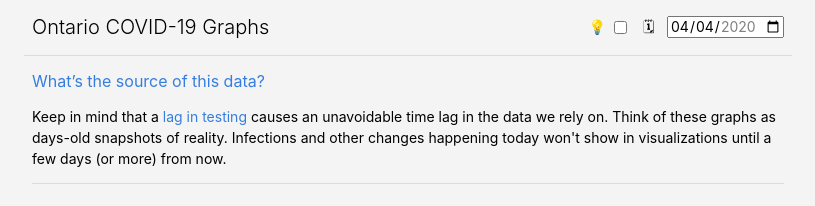
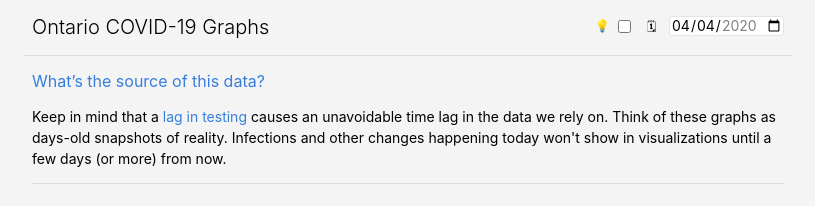
Before and after one commit to Manifaust/ontario-covid-graph, a Jekyll site: the page built from index.md, in a window 1280 px wide. Shown: the top 206 px of the page, without its empty margins (232-1047 px from the left). Built offline with Jekyll 4.4.1, drawn with Linux system fonts in a browser that asks for light colours.

Commit message:
updated style

```diff
--- a/_includes/header.html
+++ b/_includes/header.html
@@ -3,10 +3,10 @@
 
   <form>
     <div class="flex items-center">
-      <label for="darkMode" class="mr2 f6">💡</label>
+      <label for="darkMode" class="mr2 f7">💡</label>
       <input type="checkbox" name="darkMode" id="darkMode" class="mr3">
       <div id="chartControls" class="dn db-ns">
-        <label for="dateControl" class="mr2 f6">🗓</label>
+        <label for="dateControl" class="mr2 f7">🗓</label>
       </div>
     </div>
   </form>
--- a/assets/js/main.js
+++ b/assets/js/main.js
@@ -394,11 +394,11 @@
   const dateControl = document.createElement('input');
   dateControl.type = 'date'
   dateControl.name = 'dateControl'
-  dateControl.id = 'dateControl'
   dateControl.value = dateRange.toISOString().substring(0, 10)
   dateControl.max = lastDay
   dateControl.min = '2020-01-01'
-  dateControl.classList = 'f6'
+  dateControl.classList = 'f6 ba b--black-10 br2'
+  dateControl.id = 'dateControl'
   chartControls.appendChild(dateControl)
 
   dateControl.addEventListener('change', (e) => {
```
